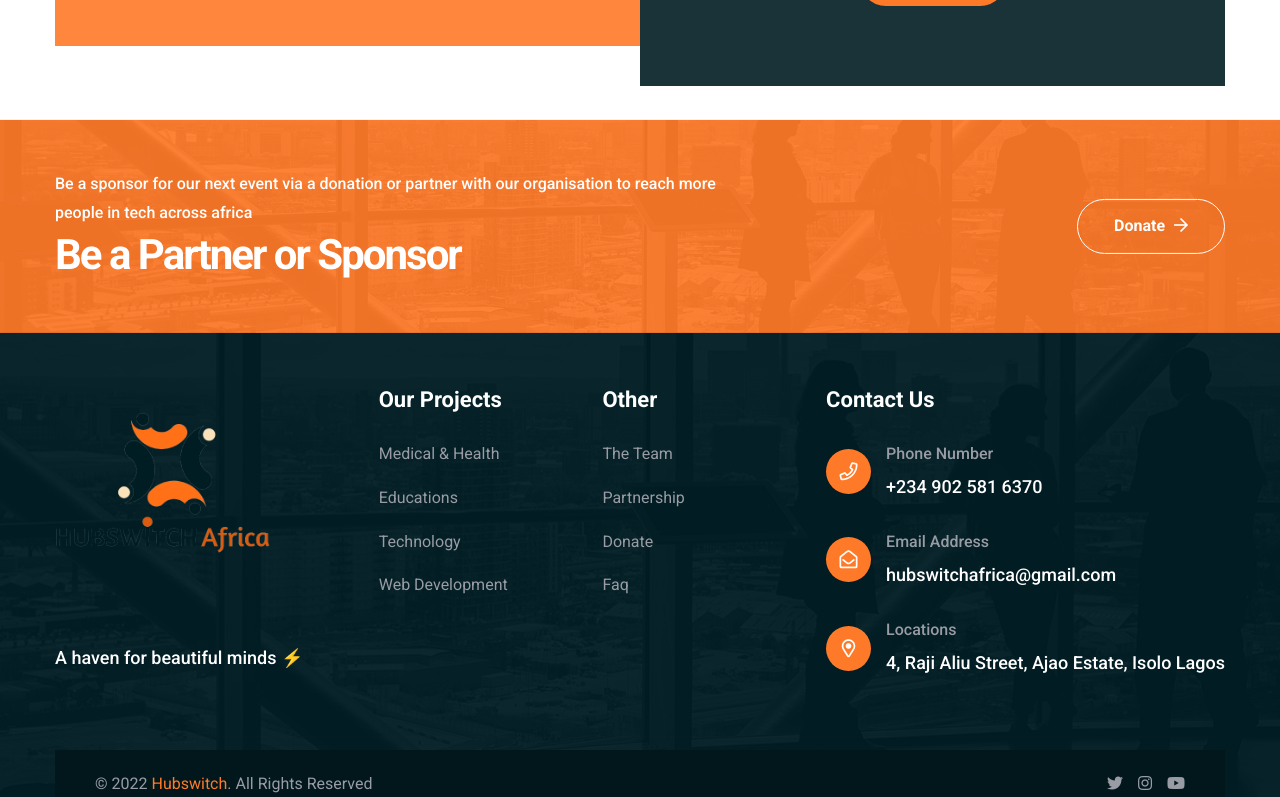
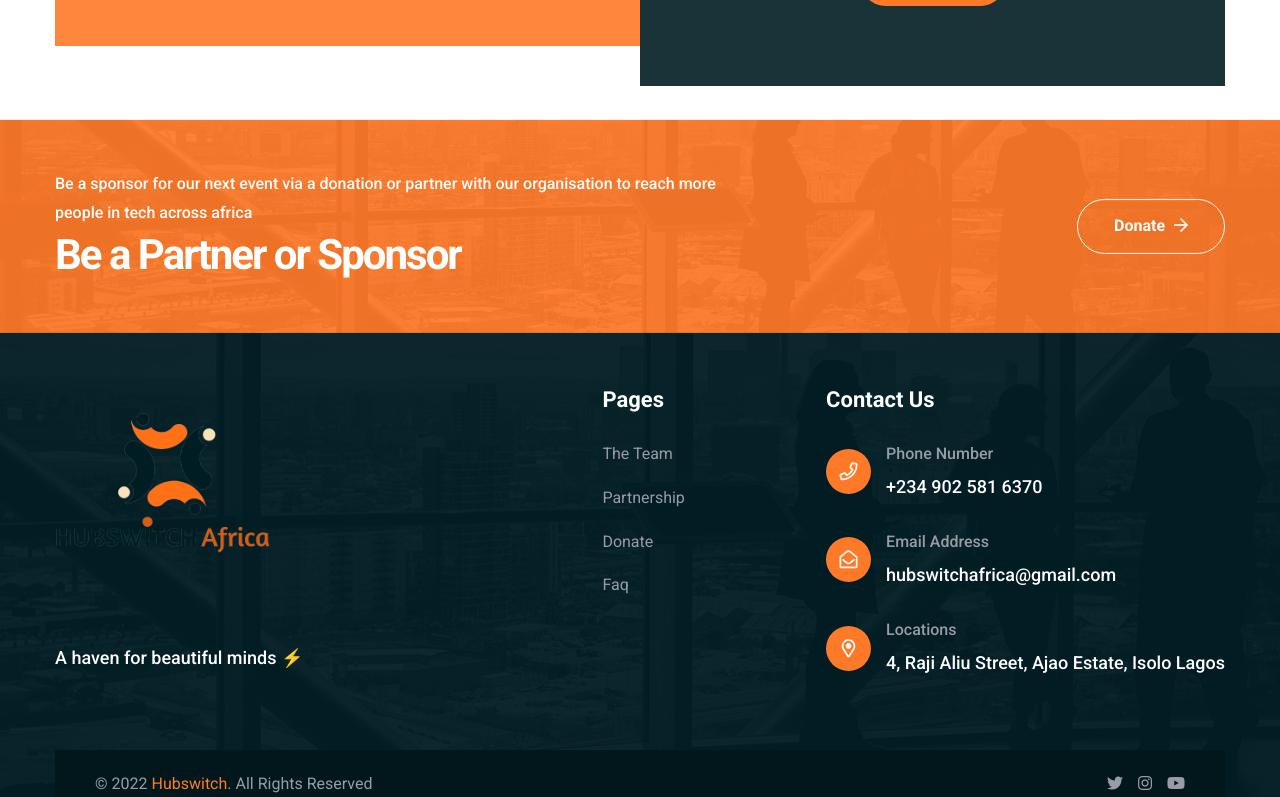
Before and after one commit to hubswitch-africa/hubswitch, a Next.js app: page / in a window 1280 px wide. Shown: the part 3761-4558 px from the top of the page. Built offline with nearby package versions, Linux system fonts and the light colour scheme.

Commit message:
Add home link to footer logo

```diff
--- a/src/layouts/Footer.js
+++ b/src/layouts/Footer.js
@@ -38,7 +38,9 @@ const Footer = ({ footerSolidBg }) => {
               <div className="col-xl-3 col-lg-4 col-md-6">
                 <div className="widget about-widget">
                   <div className="footer-logo">
+                    <Link href="/">
                     <img src="assets/img/logo2-trans.png" alt="Hubswitch" />
+                    </Link>
                   </div>
                   <p>
                     A haven for beautiful minds ⚡
@@ -55,7 +57,7 @@ const Footer = ({ footerSolidBg }) => {
                 </div>
               </div>
               <div className="col-lg-2 col-md-5 col-sm-6">
-                <div className="widget nav-widget">
+                <div className="widget nav-widget d-none">
                   <h4 className="widget-title">Our Projects</h4>
                   <ul>
                     <li>
@@ -75,7 +77,7 @@ const Footer = ({ footerSolidBg }) => {
               </div>
               <div className="col-lg-2 col-md-6 col-sm-6">
                 <div className="widget nav-widget">
-                  <h4 className="widget-title">Other</h4>
+                  <h4 className="widget-title">Pages</h4>
                   <ul>
                     <li>
                       <Link href="/team">The Team</Link>
```
